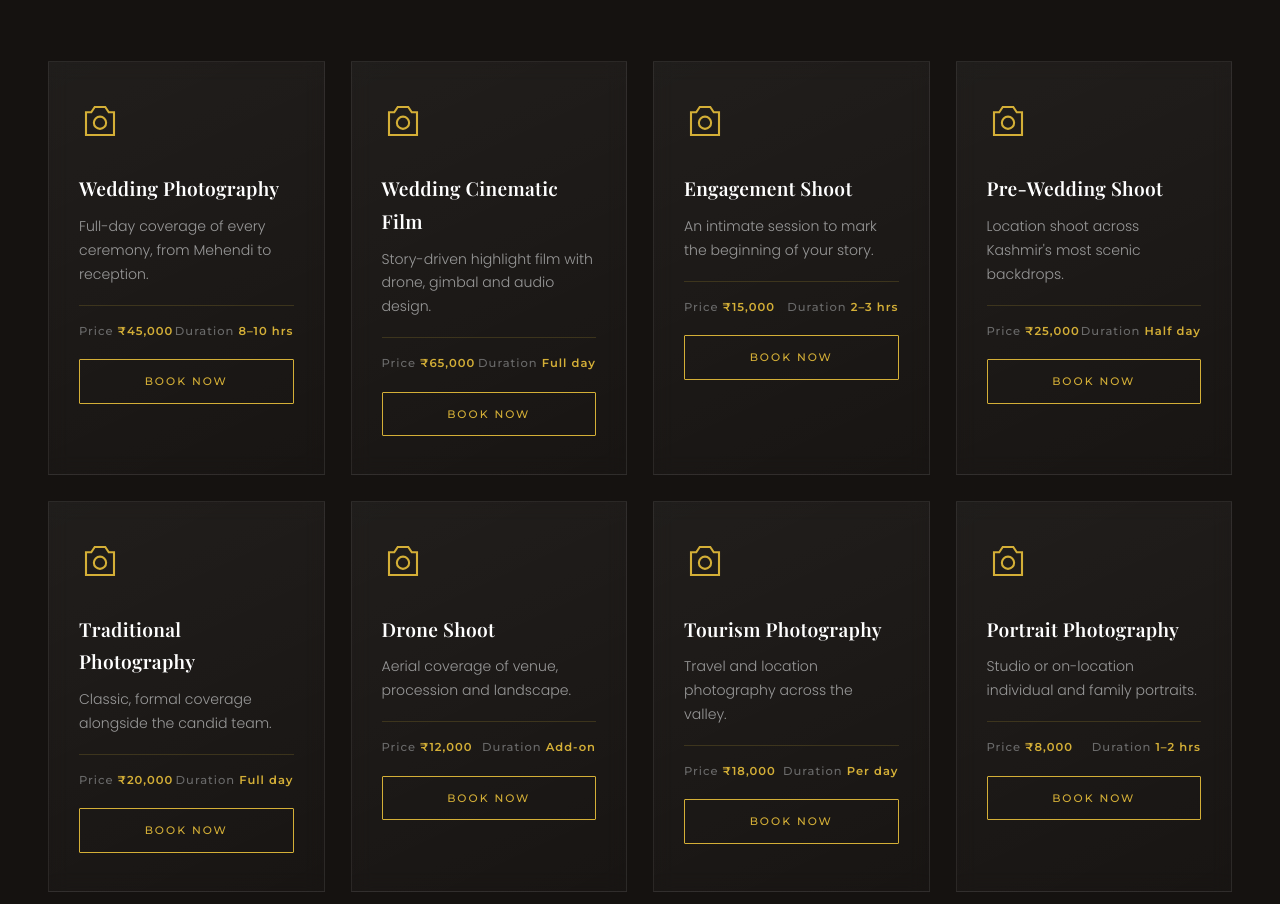
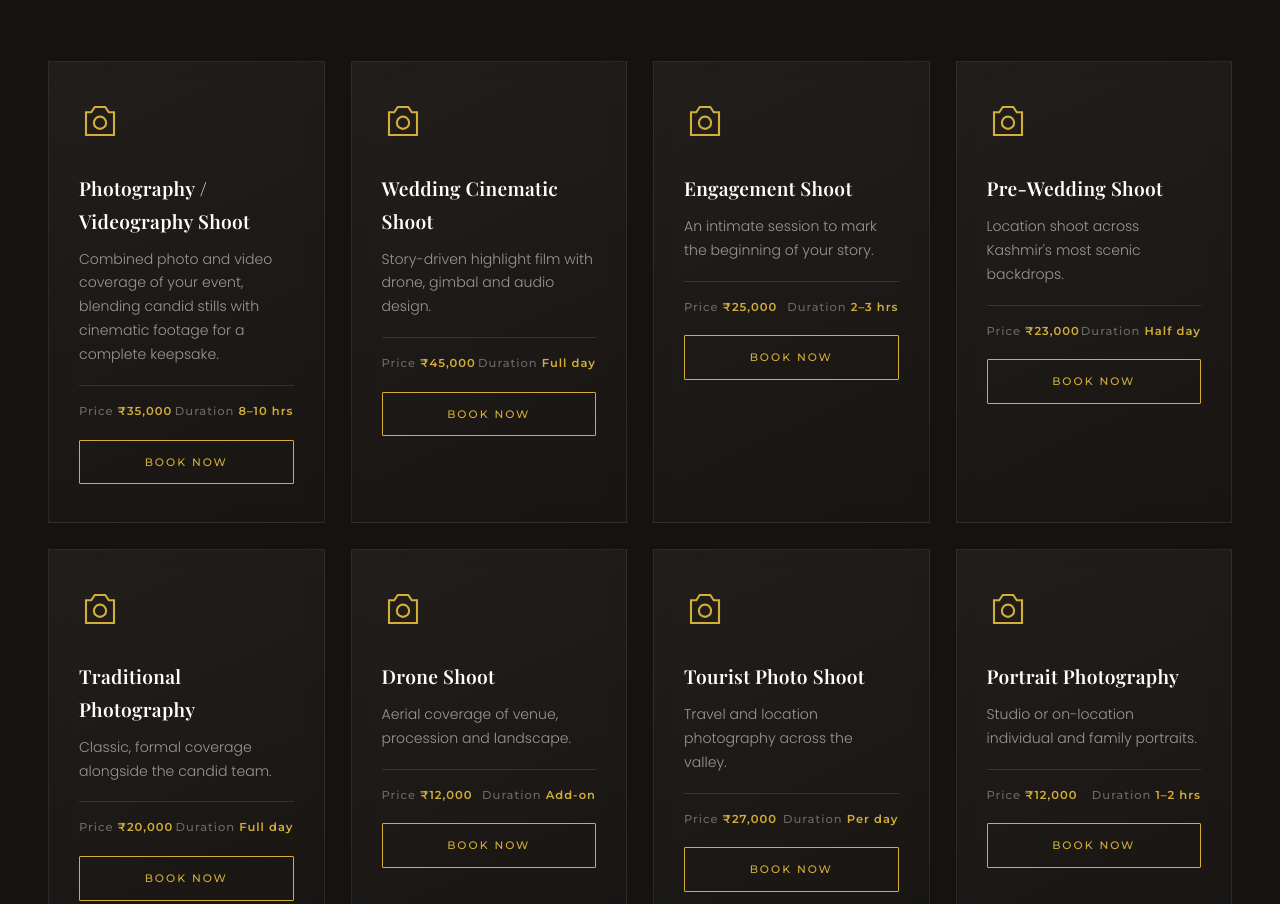
Before and after one commit to muneervision/vision-mixing-centre, a website: page index.html in a window 1280 px wide. Shown: the part 2179-3083 px from the top of the page. Drawn offline with nearby package versions, Linux system fonts and the light colour scheme; a web font is replaced by a local one.

Commit message:
Add files via upload

```diff
--- a/index.html
+++ b/index.html
@@ -572,16 +572,16 @@ footer{ border-top:1px solid var(--line); padding:70px 0 30px;}
 <script>
 /* ---------- data ---------- */
 const services = [
- ["Wedding Photography","Full-day coverage of every ceremony, from Mehendi to reception.","₹45,000","8–10 hrs"],
- ["Wedding Cinematic Film","Story-driven highlight film with drone, gimbal and audio design.","₹65,000","Full day"],
- ["Engagement Shoot","An intimate session to mark the beginning of your story.","₹15,000","2–3 hrs"],
- ["Pre-Wedding Shoot","Location shoot across Kashmir's most scenic backdrops.","₹25,000","Half day"],
+ ["Photography / Videography Shoot","Combined photo and video coverage of your event, blending candid stills with cinematic footage for a complete keepsake.","₹35,000","8–10 hrs"],
+ ["Wedding Cinematic Shoot","Story-driven highlight film with drone, gimbal and audio design.","₹45,000","Full day"],
+ ["Engagement Shoot","An intimate session to mark the beginning of your story.","₹25,000","2–3 hrs"],
+ ["Pre-Wedding Shoot","Location shoot across Kashmir's most scenic backdrops.","₹23,000","Half day"],
  ["Traditional Photography","Classic, formal coverage alongside the candid team.","₹20,000","Full day"],
  ["Drone Shoot","Aerial coverage of venue, procession and landscape.","₹12,000","Add-on"],
- ["Tourism Photography","Travel and location photography across the valley.","₹18,000","Per day"],
- ["Portrait Photography","Studio or on-location individual and family portraits.","₹8,000","1–2 hrs"],
+ ["Tourist Photo Shoot","Travel and location photography across the valley.","₹27,000","Per day"],
+ ["Portrait Photography","Studio or on-location individual and family portraits.","₹12,000","1–2 hrs"],
  ["Birthday Events","Candid and formal coverage of birthday celebrations.","₹10,000","3–4 hrs"],
- ["Corporate Events","Professional coverage for conferences and launches.","₹20,000","Per day"],
+ ["Corporate Events","Professional coverage for conferences and launches.","₹21,000","Per day"],
  ["Music Video Shoot","Concept, filming and editing for a full music video.","On quote","Per project"],
  ["Album Designing","Curated, printed wedding album design and layout.","₹6,000","Per album"],
 ];
```
